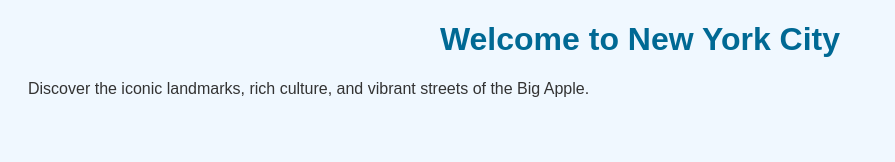
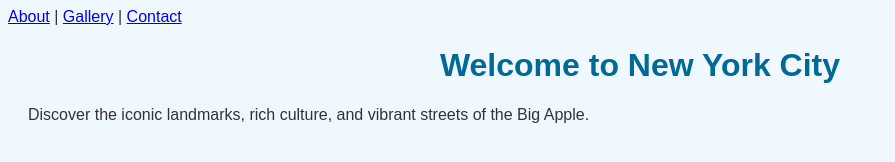
Before and after one commit to Mohammad-Khan-MK/discover-boston, a plain HTML site: page index.html in a window 1280 px wide. Shown: the whole page, without its empty margins (0-895 px from the left). Drawn offline with Linux system fonts and the light colour scheme.

Commit message:
add navigation links

```diff
--- a/index.html
+++ b/index.html
@@ -19,7 +19,13 @@
  </style>
 </head>
 <body>
+    <nav>
+        <a href="about.html">About</a> |
+        <a href="gallery.html">Gallery</a> |
+        <a href="contact.html">Contact</a>
+       </nav>
  <h1>Welcome to New York City</h1>
+
  <p>Discover the iconic landmarks, rich culture, and vibrant
 streets of the Big Apple.</p>
 </body>
```
